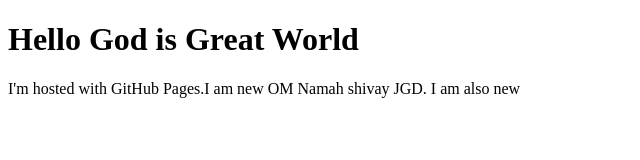
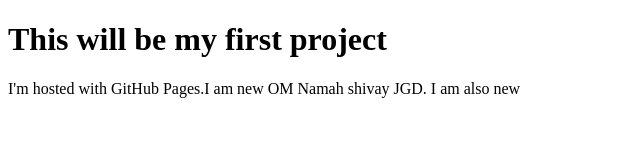
Before and after one commit to jgdvsb/albany, a plain HTML site: page index.html in a window 1280 px wide. Shown: the whole page, without its empty margins (0-640 px from the left). Drawn offline with Linux system fonts and the light colour scheme.

Commit message:
First Proj

```diff
--- a/index.html
+++ b/index.html
@@ -1,7 +1,7 @@
 <!DOCTYPE html>
 <html>
 <body>
-<h1>Hello God is Great World</h1>
+<h1>This will be my first project</h1>
 <p>I'm hosted with GitHub Pages.I am new OM Namah shivay JGD. I am also new</p>
 
 </body>
```
